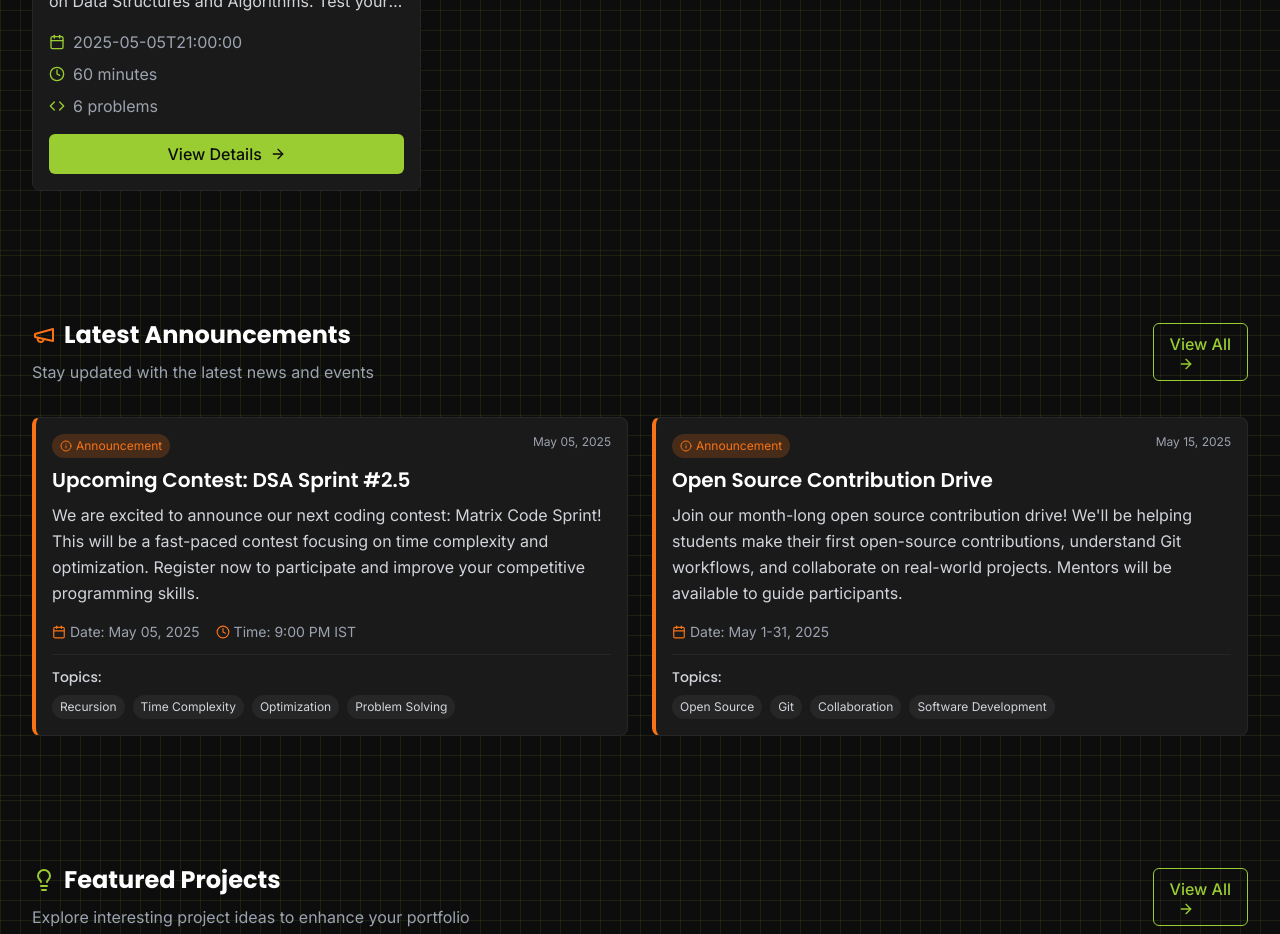
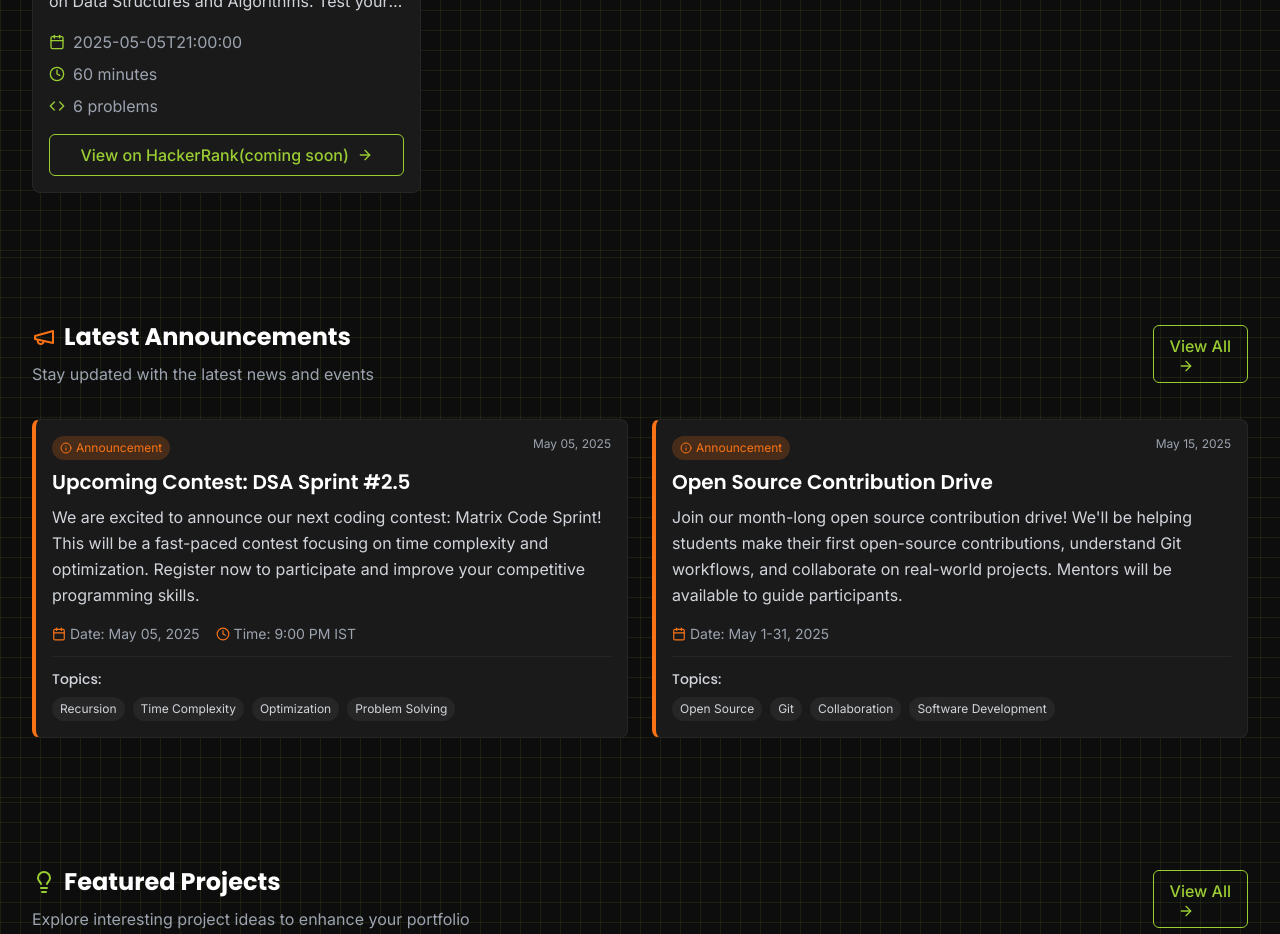
Before and after one commit to Sachinrodies/MATRIX-coding-club-MANIT, a React (Vite) app: page / in a window 1280 px wide. Shown: the part 1020-1954 px from the top of the page. Built offline with nearby package versions, Linux system fonts and the light colour scheme.

Commit message:
upcoming contest card changes

```diff
--- a/src/components/contests/ContestCard.tsx
+++ b/src/components/contests/ContestCard.tsx
@@ -52,9 +52,9 @@ const ContestCard: React.FC<ContestCardProps> = ({ contest }) => {
           {isUpcoming && (
             <Link
               to={`/contests/${contest.id}`}
-              className="btn-primary w-full flex items-center justify-center hover:bg-matrix-green-600 transition-colors"
-            >
-              <span>View Details</span>
+              className="btn-outline w-full flex items-center justify-center hover:border-matrix-green-500 hover:text-white transition-colors"
+              >
+                <span>View on HackerRank(coming soon)</span>
               <ArrowRight size={16} className="ml-2" />
             </Link>
           )}
@@ -64,7 +64,7 @@ const ContestCard: React.FC<ContestCardProps> = ({ contest }) => {
               href={contest.externalLink}
               target="_blank"
               rel="noopener noreferrer"
-              className="btn-outline w-full flex items-center justify-center hover:border-matrix-green-500 hover:text-matrix-green-500 transition-colors"
+              className="btn-outline w-full flex items-center justify-center hover:border-matrix-green-500 hover:text-white transition-colors"
             >
               <span>View on HackerRank</span>
               <ExternalLink size={16} className="ml-2" />
```
